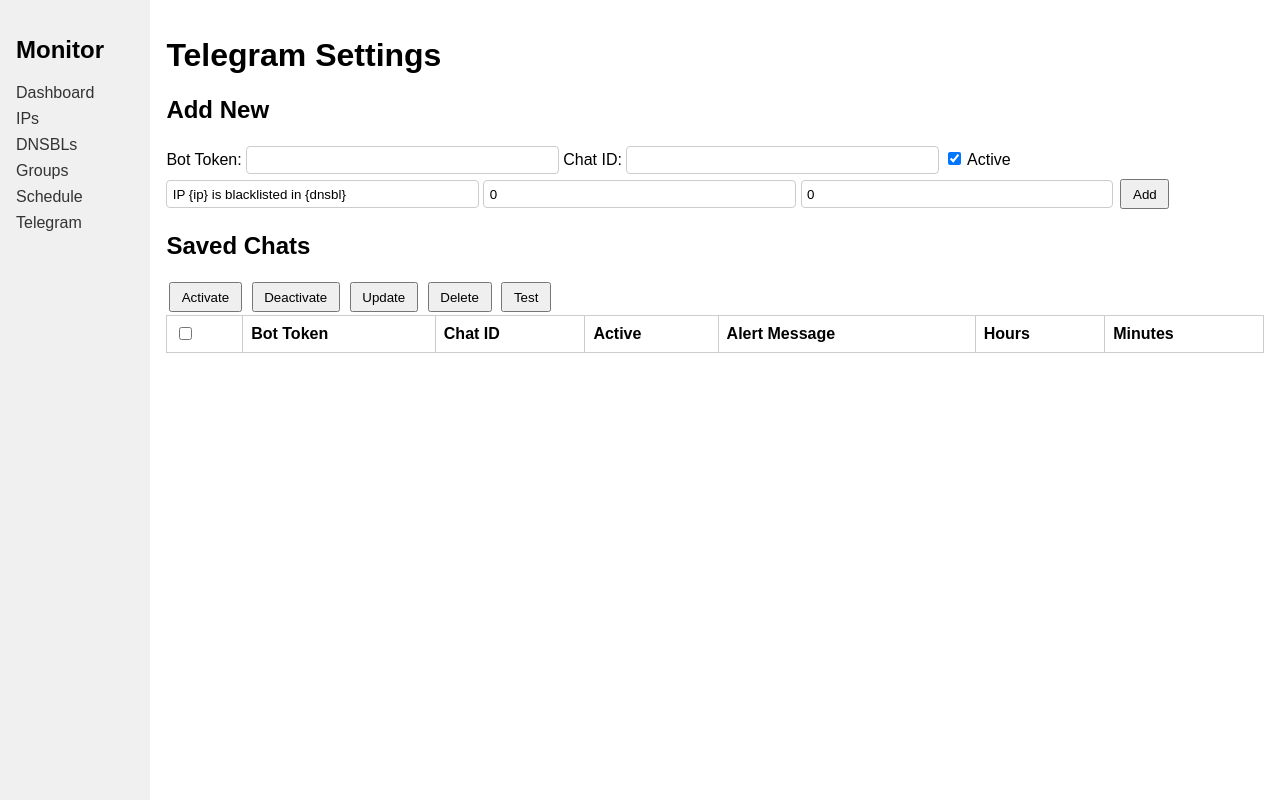
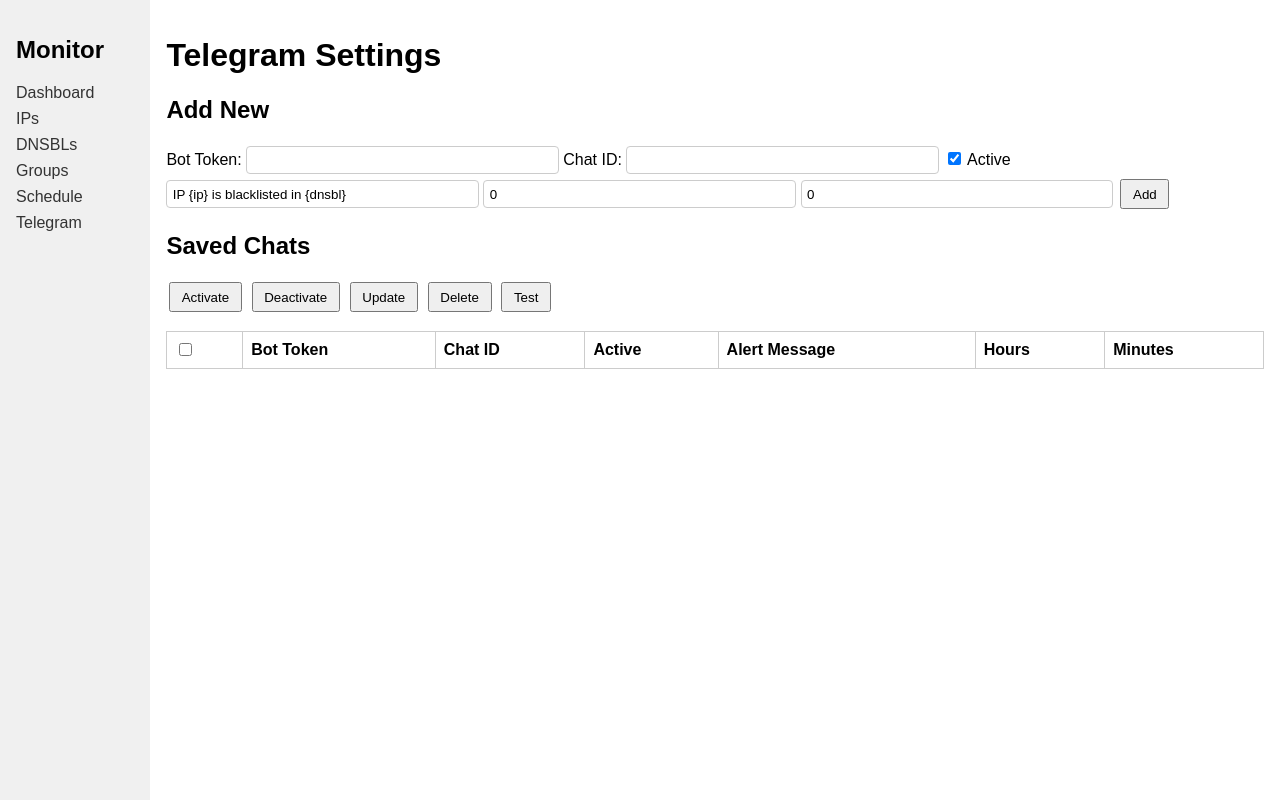
Before and after one commit to Lavine12/Bash, a Flask app: page /telegram in a window 1280 px wide. Run offline with Flask 3, Linux system fonts and the light colour scheme; data comes from the database, SQL or seed files in the repository; data that the repository does not hold is empty.

Commit message:
Increase spacing between Telegram action buttons and table

```diff
--- a/blacklist_monitor/static/style.css
+++ b/blacklist_monitor/static/style.css
@@ -74,3 +74,8 @@
 .row-excluded { opacity: 0.6; }
 .status-listed { color: #b00000; font-weight: bold; }
 .status-clean { color: #009000; }
+
+/* Add spacing between the action buttons and the table */
+.action-buttons {
+    margin-bottom: 1em;
+}
--- a/blacklist_monitor/templates/telegram.html
+++ b/blacklist_monitor/templates/telegram.html
@@ -17,7 +17,7 @@
 
 <h2>Saved Chats</h2>
 <form method="post">
-    <div>
+    <div class="action-buttons">
         <button type="submit" name="action" value="Activate">Activate</button>
         <button type="submit" name="action" value="Deactivate">Deactivate</button>
         <button type="submit" name="action" value="Update">Update</button>
```
